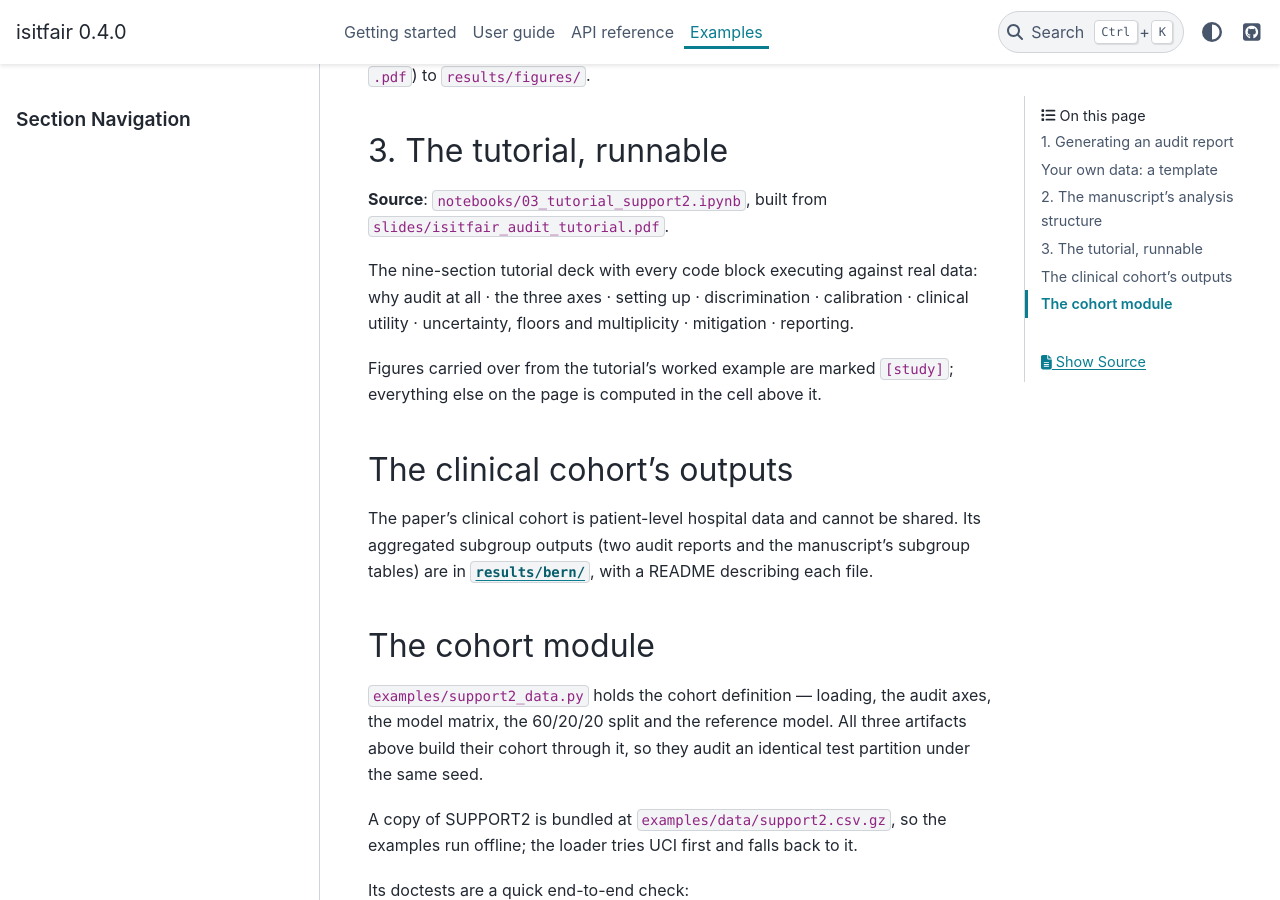
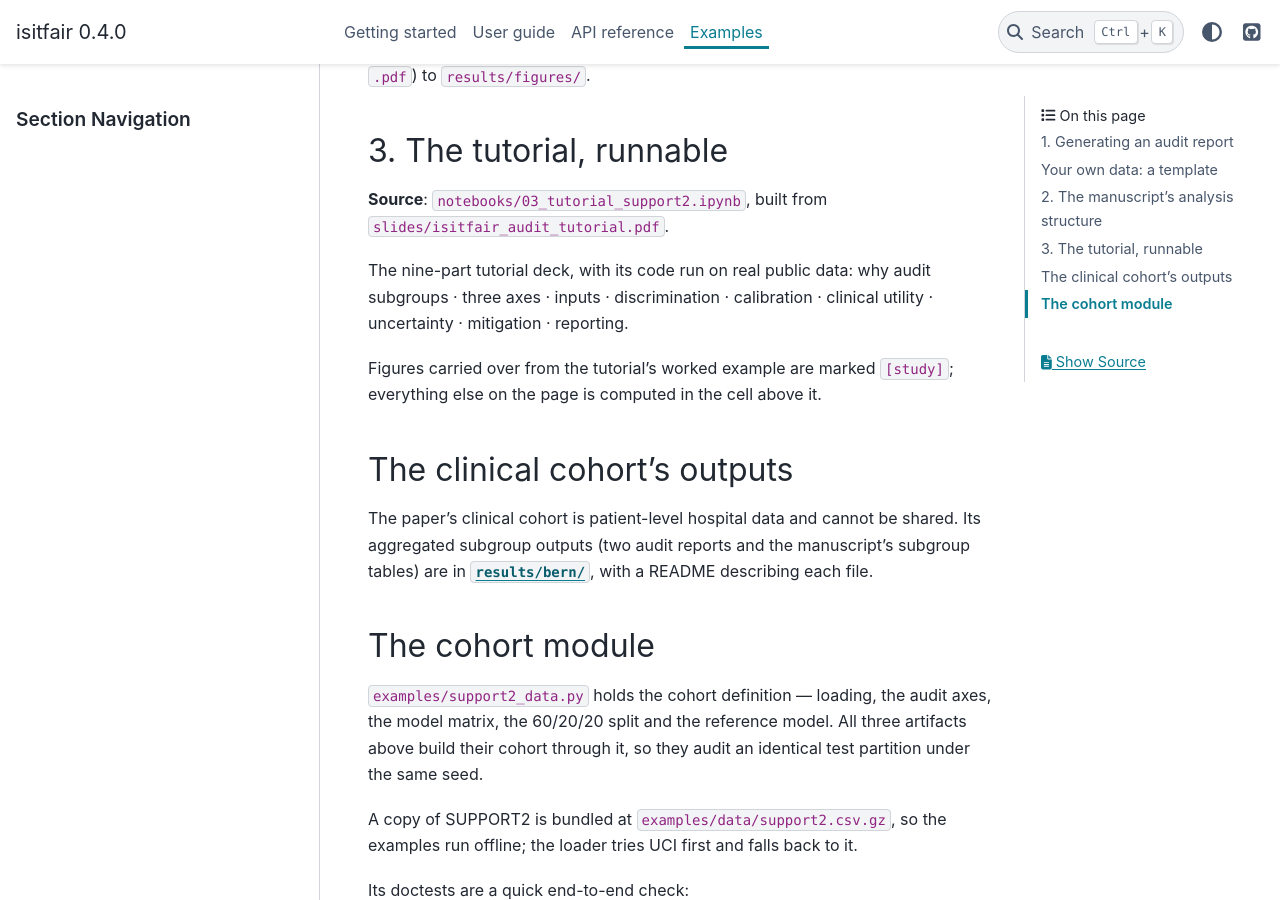
Before and after one commit to HugoGuillen/isitfair, a Sphinx documentation site: the page built from docs/examples/index.md, in a window 1280 px wide and 900 px high, scrolled down 1539 px. Built offline with Sphinx 7.4.7 and the PyData theme 0.15.4, drawn with Linux system fonts in a browser that asks for light colours.

Commit message:
Ship the updated tutorial deck, its notes, and the notebook text that follows it
The deck is rewritten for the accepted paper: corrected worked-example numbers
(the calibration table now comes from the calibration curve, not the intercept
alone), the 2018-2022 window beside every prevalence-dependent result, the
temporal holdout, and speaker notes in a second PDF.

The tutorial notebook's markdown cells follow the new slide titles and numbers.
Its code cells and outputs are unchanged, so it was not re-executed.

Co-Authored-By: Claude Opus 5.5 <noreply@anthropic.com>

```diff
--- a/docs/examples/index.md
+++ b/docs/examples/index.md
@@ -66,10 +66,9 @@ and `.pdf`) to `results/figures/`.
 **Source**: `notebooks/03_tutorial_support2.ipynb`, built from
 `slides/isitfair_audit_tutorial.pdf`.
 
-The nine-section tutorial deck with every code block executing against real
-data: why audit at all · the three axes · setting up · discrimination ·
-calibration · clinical utility · uncertainty, floors and multiplicity ·
-mitigation · reporting.
+The nine-part tutorial deck, with its code run on real public data: why audit
+subgroups · three axes · inputs · discrimination · calibration · clinical
+utility · uncertainty · mitigation · reporting.
 
 Figures carried over from the tutorial's worked example are marked `[study]`;
 everything else on the page is computed in the cell above it.
```
Also changed, not shown: README.md (+1 -1 lines), 3 other files.
